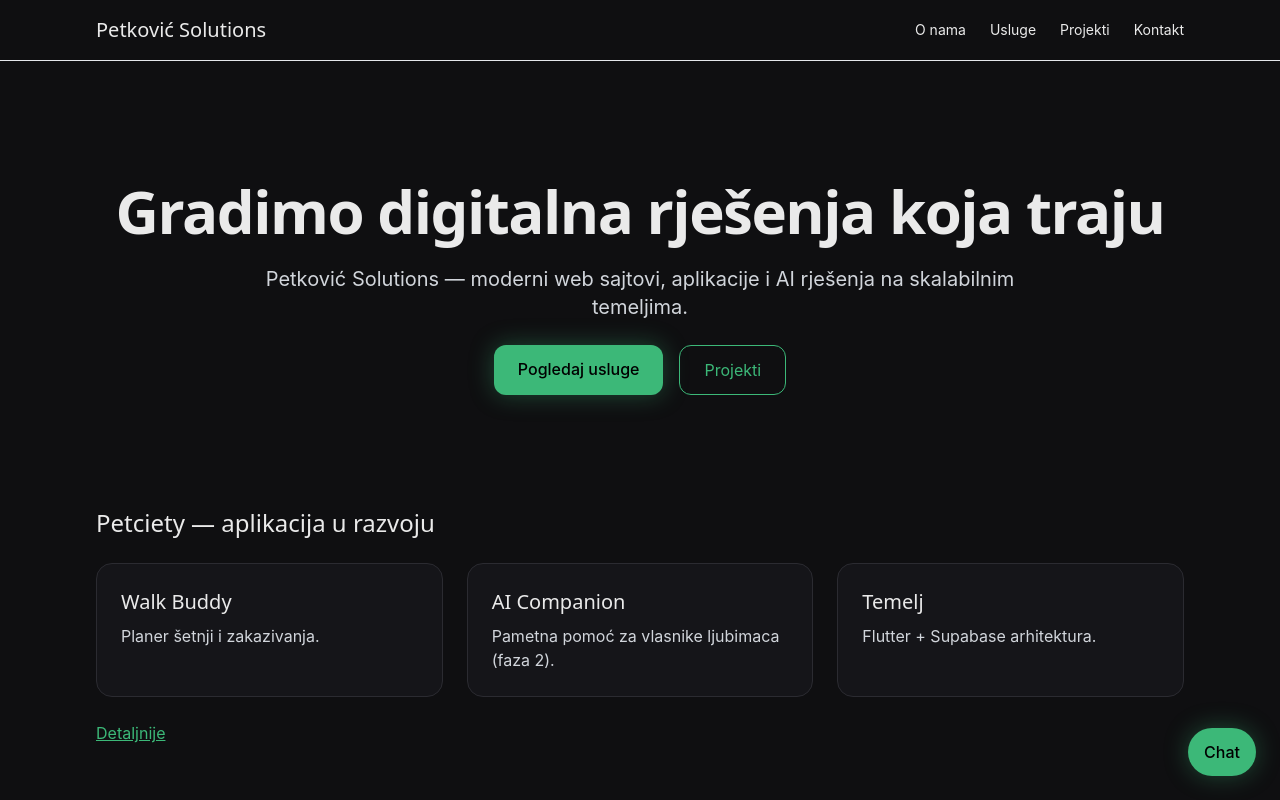
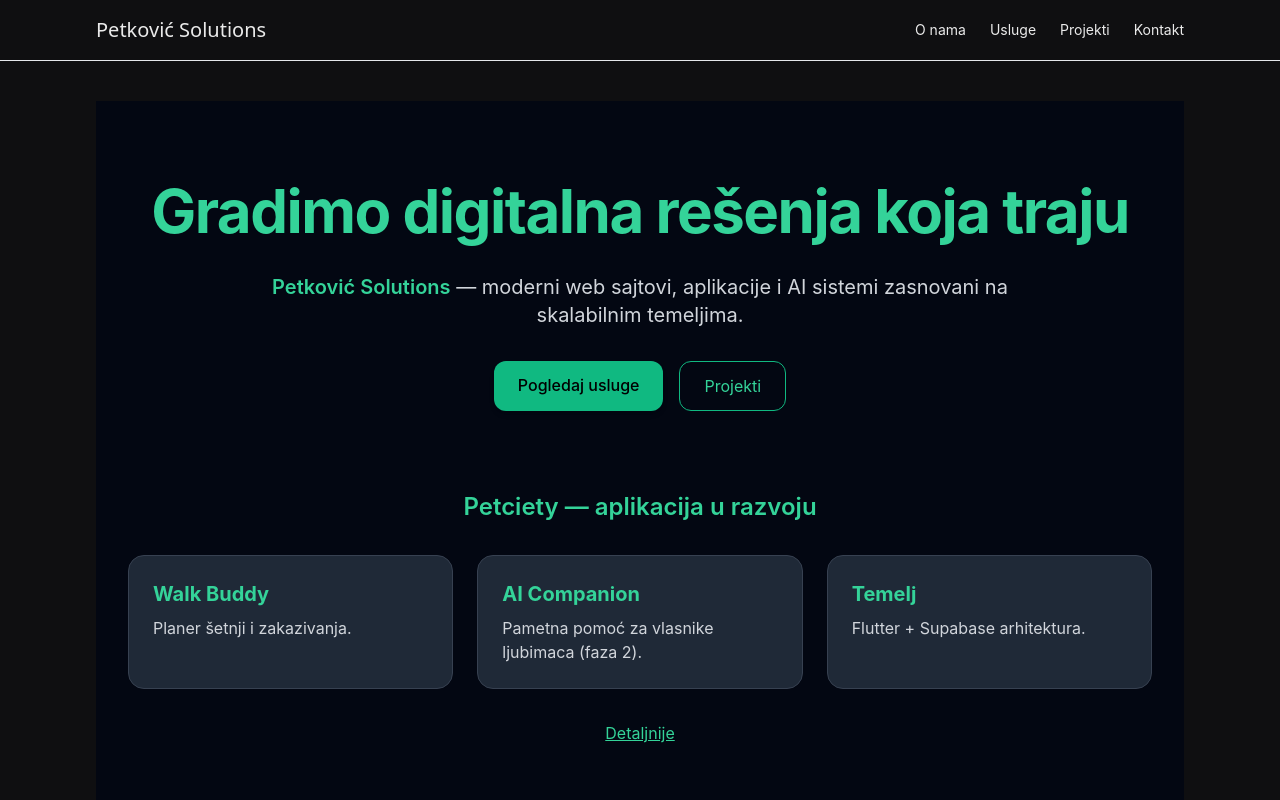
Before and after one commit to brankop87/petkovic-solutions-studio, a Next.js app: page / in a window 1280 px wide. Shown: the top 800 px of the page. Built offline with nearby package versions, Linux system fonts and the light colour scheme.

Commit message:
Update page.tsx

```diff
--- a/app/page.tsx
+++ b/app/page.tsx
@@ -1,49 +1,69 @@
 import Link from "next/link";
 import { MotionConfig } from "framer-motion";
-import ChatbotWidget from "@/components/ChatbotWidget";
 
 export default function Home() {
   return (
     <MotionConfig reducedMotion="user">
-      <section className="py-20">
-        <div className="text-center space-y-6">
-          <h1 className="font-heading text-4xl md:text-6xl font-semibold tracking-tight">
-            Gradimo digitalna rješenja koja traju
+      <main className="min-h-screen bg-gray-950 text-white px-4 py-20">
+        <section className="text-center space-y-8">
+          <h1 className="font-bold text-4xl md:text-6xl tracking-tight text-emerald-400">
+            Gradimo digitalna rešenja koja traju
           </h1>
           <p className="text-lg md:text-xl text-gray-300 max-w-3xl mx-auto">
-            Petković Solutions — moderni web sajtovi, aplikacije i AI rješenja na skalabilnim temeljima.
+            <span className="text-emerald-400 font-semibold">Petković Solutions</span> — moderni web sajtovi,
+            aplikacije i AI sistemi zasnovani na skalabilnim temeljima.
           </p>
-          <div className="flex gap-4 justify-center">
-            <Link href="/usluge" className="px-6 py-3 rounded-xl bg-accent text-black font-medium shadow-glow hover:bg-accentHover transition">
+
+          <div className="flex flex-wrap gap-4 justify-center mt-8">
+            <Link
+              href="/usluge"
+              className="px-6 py-3 rounded-xl bg-emerald-500 text-black font-medium shadow-md hover:bg-emerald-400 transition"
+            >
               Pogledaj usluge
             </Link>
-            <Link href="/projekti" className="px-6 py-3 rounded-xl border border-accent text-accent hover:bg-surface2 transition">
+            <Link
+              href="/projekti"
+              className="px-6 py-3 rounded-xl border border-emerald-500 text-emerald-400 hover:bg-emerald-900 transition"
+            >
               Projekti
             </Link>
           </div>
-        </div>
         </section>
 
-      <section className="py-8 space-y-6">
-        <h2 className="font-heading text-2xl">Petciety — aplikacija u razvoju</h2>
-        <div className="grid md:grid-cols-3 gap-6">
+        <section className="mt-20 space-y-8">
+          <h2 className="text-2xl font-semibold text-emerald-400 text-center">
+            Petciety — aplikacija u razvoju
+          </h2>
+          <div className="grid md:grid-cols-3 gap-6 max-w-5xl mx-auto">
             {[
               { title: "Walk Buddy", desc: "Planer šetnji i zakazivanja." },
               { title: "AI Companion", desc: "Pametna pomoć za vlasnike ljubimaca (faza 2)." },
               { title: "Temelj", desc: "Flutter + Supabase arhitektura." },
             ].map((c) => (
-            <div key={c.title} className="rounded-2xl p-6 bg-surface border border-border">
-              <h3 className="font-heading text-xl">{c.title}</h3>
+              <div
+                key={c.title}
+                className="rounded-2xl p-6 bg-gray-800 border border-gray-700 hover:border-emerald-400 transition"
+              >
+                <h3 className="text-xl font-bold text-emerald-400">{c.title}</h3>
                 <p className="text-gray-300 mt-2">{c.desc}</p>
               </div>
             ))}
           </div>
-        <div className="mt-6">
-          <Link href="/projekti" className="text-accent underline hover:text-accentHover">Detaljnije</Link>
+
+          <div className="text-center mt-8">
+            <Link
+              href="/projekti"
+              className="text-emerald-400 underline hover:text-emerald-300"
+            >
+              Detaljnije
+            </Link>
           </div>
         </section>
 
-      <ChatbotWidget />
+        <footer className="text-center mt-20 text-gray-500 text-sm">
+          © {new Date().getFullYear()} Petković Solutions Studio — deo Petciety ekosistema.
+        </footer>
+      </main>
     </MotionConfig>
   );
 }
```
Lines whose indentation alone changed are shown as unchanged.
